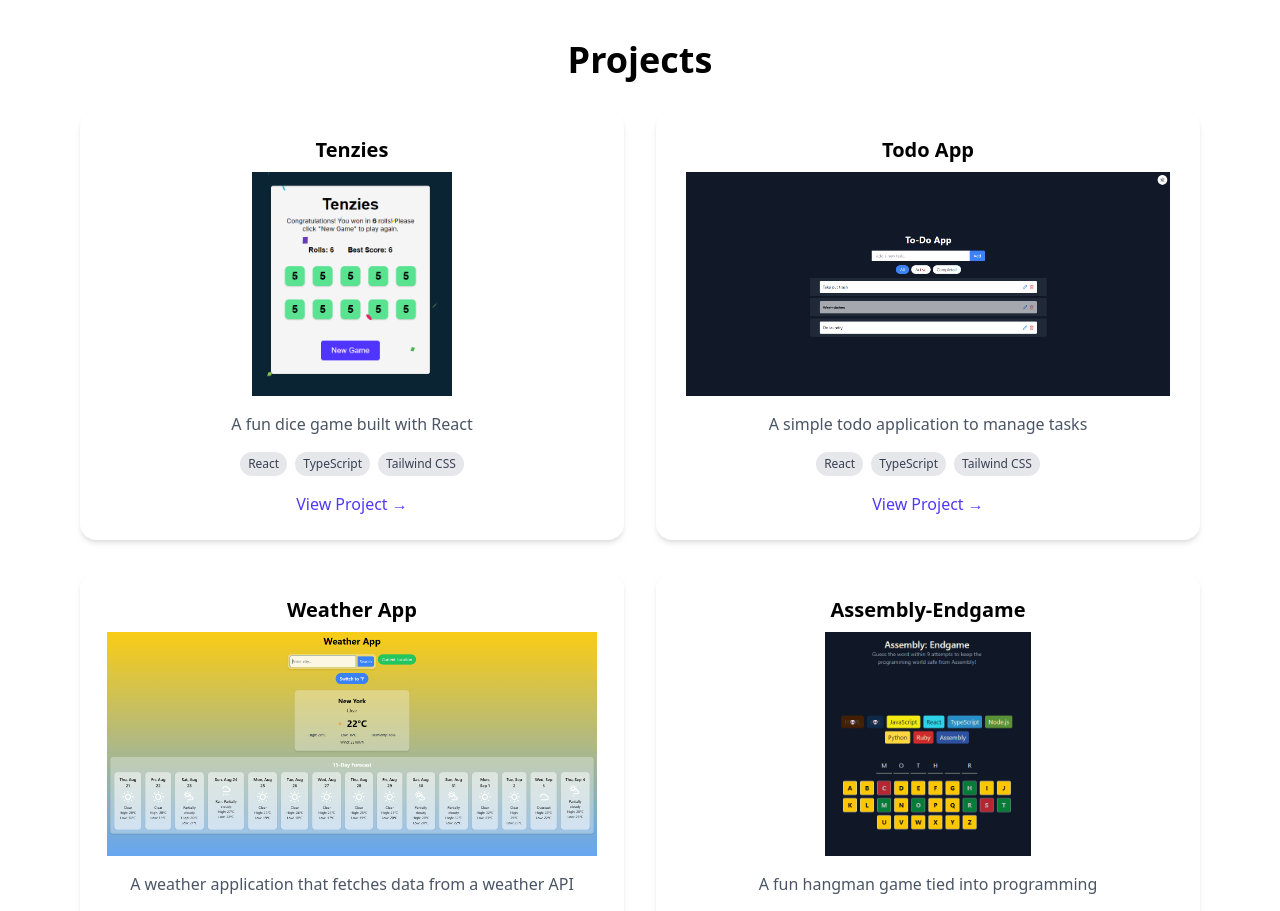
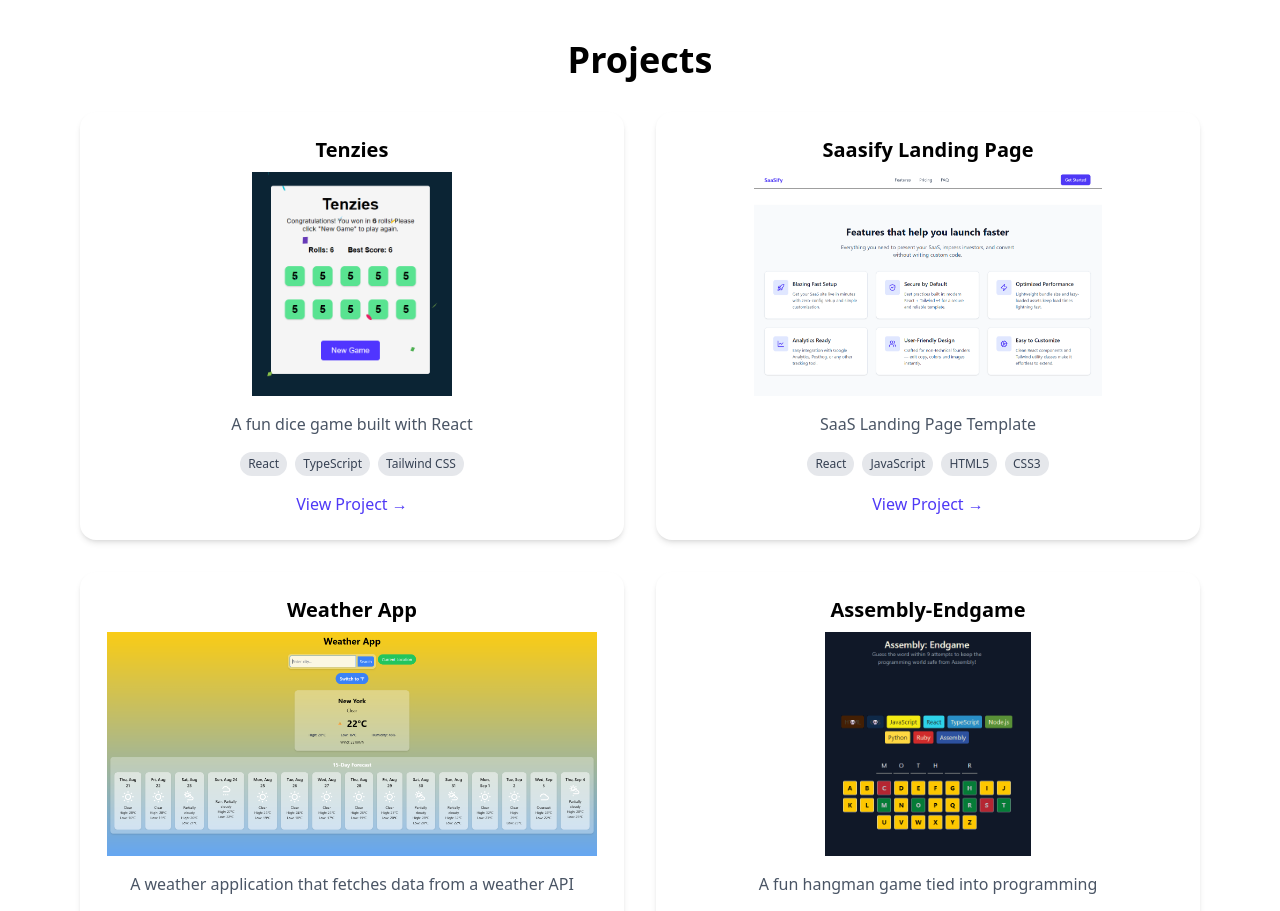
Before and after one commit to Shondii-fed/Front-End-Dev-Portfolio, a React (Vite) app: page / in a window 1280 px wide. Shown: the part 840-1751 px from the top of the page. Built offline with nearby package versions, Linux system fonts and the light colour scheme.

Commit message:
Changed Main Project Todo App to Saasify Landing Page and added Saasify Landing Page to All Projects page.

```diff
--- a/src/components/MainProjects.tsx
+++ b/src/components/MainProjects.tsx
@@ -19,12 +19,12 @@ const projects: Project[] = [
         link: "https://shondii-tenzies.netlify.app/",
     },
     {
-        title: 'Todo App',
-        image: './images/Todo App DarkMode.png',
-        altText: 'Todo App screenshot',
-        description: 'A simple todo application to manage tasks',
-        tech: ['React', 'TypeScript', 'Tailwind CSS'],
-        link: "https://shondii-todo.netlify.app/",
+        title: 'Saasify Landing Page',
+        image: './images/Desktop_Screenshot.png',
+        altText: 'Saasify Desktop screenshot',
+        description: 'SaaS Landing Page Template',
+        tech: ['React', 'JavaScript', 'HTML5', 'CSS3'],
+        link: "https://saasify-lp.netlify.app/",
     },
     {
         title: 'Weather App',
@@ -42,6 +42,7 @@ const projects: Project[] = [
         tech: ['React', 'TypeScript', 'Tailwind CSS'],
         link: "https://shondii-assembly-endgame.netlify.app/",
     }
+
 ]
 
 export default function MainProjects() {
--- a/src/data/projects.ts
+++ b/src/data/projects.ts
@@ -71,5 +71,14 @@ export const projects: projects[] = [
         description: 'Recreation of a recipe page challenge from Frontend Mentor.',
         tech: ['HTML5', 'CSS3'],
         link: "https://shondii-recipe-page.netlify.app/",
+    },
+    {
+        id: 8,
+        title: 'Saasify Landing Page',
+        image: './images/Desktop_Screenshot.png',
+        altText: 'Saasify Desktop screenshot',
+        description: 'SaaS Landing Page Template',
+        tech: ['React', 'JavaScript', 'HTML5', 'CSS3'],
+        link: "https://saasify-lp.netlify.app/",
     }
 ]
```
Also changed, not shown: public/images/Desktop_Screenshot.png (added).
